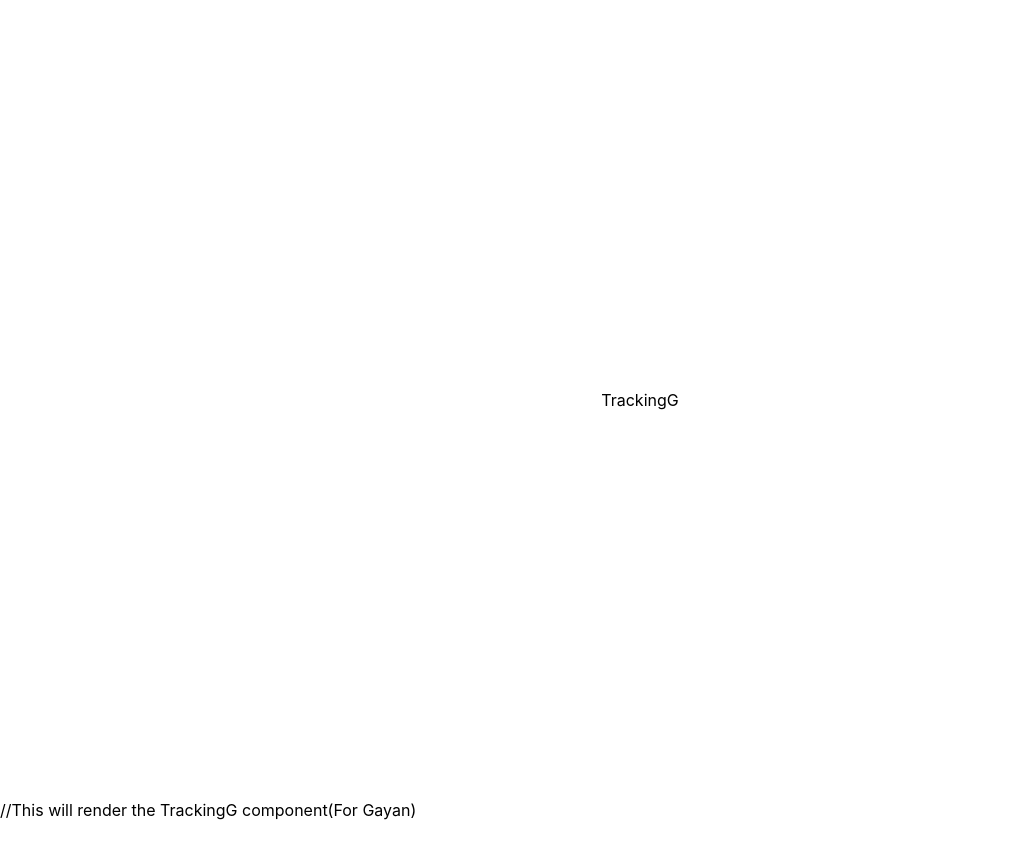
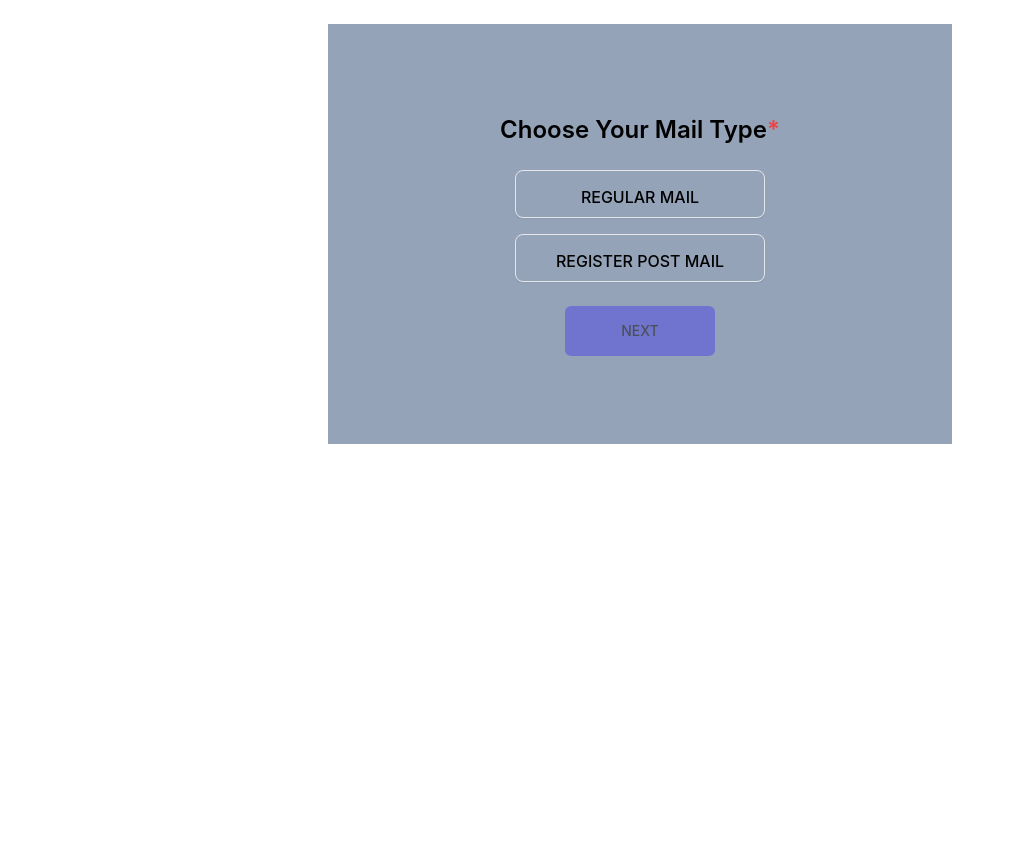
Before and after one commit to malinda-sampath/Barcode-Based-Mail-Tracking-System_Frontend, a React (Create React App) app in the folder uor-mts-frontend/: page / in a window 1280 px wide. Shown: the top 858 px of the page, without its empty margins (0-1015 px from the left). After the commit the page ends 800 px from the top, so only its background shows below. Built offline with nearby package versions, Linux system fonts and the light colour scheme.

Commit message:
CLF_0012

```diff
--- a/uor-mts-frontend/src/App.tsx
+++ b/uor-mts-frontend/src/App.tsx
@@ -2,13 +2,19 @@ import React from "react";
 import TrackingG from "./pages/TrackingG";
 import TrackingL from "./pages/TrackingL";
 
+const App: React.FC = () => {
+  // Define the onClick handler function
+  const handleClick = () => {
+    alert("Button clicked!");
+  };
 
-const App: React.FC = () => (
-  <div>
-    <TrackingG /> //This will render the TrackingG component(For Gayan)
-    <TrackingL /> //This will render the TrackingL component(For Layan)
-  </div>
-);
+  return (
 
 
+      <TrackingG></TrackingG>
+
+
+  );
+};
+
 export default App;
--- /dev/null
+++ b/uor-mts-frontend/src/components/ui/button.tsx
@@ -0,0 +1,23 @@
+import React from "react";
+
+interface ButtonProps extends React.ButtonHTMLAttributes<HTMLButtonElement> {
+  className?: string;
+}
+
+const Button = React.forwardRef<HTMLButtonElement, ButtonProps>(
+  ({ className, children, ...props }, ref) => {
+    return (
+      <button
+        ref={ref}
+        className={`inline-flex items-center justify-center rounded-md text-sm font-medium transition-colors focus-visible:outline-none focus-visible:ring-2 focus-visible:ring-ring focus-visible:ring-offset-2 disabled:opacity-50 disabled:pointer-events-none ring-offset-background ${className}`}
+        {...props}
+      >
+        {children}
+      </button>
+    );
+  }
+);
+
+Button.displayName = "Button";
+
+export { Button };
--- /dev/null
+++ b/uor-mts-frontend/src/components/ui/card.tsx
@@ -0,0 +1,23 @@
+import React from "react";
+
+interface CardProps extends React.HTMLAttributes<HTMLDivElement> {
+  className?: string;
+}
+
+const Card = React.forwardRef<HTMLDivElement, CardProps>(
+  ({ className, children, ...props }, ref) => {
+    return (
+      <div
+        ref={ref}
+        className={`rounded-lg border bg-card text-card-foreground shadow-sm ${className}`}
+        {...props}
+      >
+        {children}
+      </div>
+    );
+  }
+);
+
+Card.displayName = "Card";
+
+export { Card };
--- a/uor-mts-frontend/src/pages/TrackingG.tsx
+++ b/uor-mts-frontend/src/pages/TrackingG.tsx
@@ -1,11 +1,54 @@
-import React from 'react';
+"use client"
 
-const TrackingG: React.FC = () => {
-    return (
-        <div className="flex items-center justify-center min-h-screen">
-            <h1>TrackingG</h1>
+import { useState } from "react";
+import { Button } from "../components/ui/button";
+import { Card } from "../components/ui/card";
+
+export default function MailTypeSelector() {
+  const [selectedType, setSelectedType] = useState<string | null>(null);
+
+  return (
+    <div className="flex justify-center w-full max-w-2xl p-6 mx-auto">
+      <form className="flex flex-col items-center w-[800px] h-[420px] bg-slate-400 pt-[90px]">
+        <div className="w-full max-w-md space-y-6">
+          {/* Heading */}
+          <h2 className="flex justify-center text-2xl font-semibold text-center">
+            Choose Your Mail Type <span className="text-red-500">*</span>
+          </h2>
+
+          {/* Card Buttons */}
+          <div className="flex flex-col items-center gap-4">
+            <Card
+              className={`p-4 h-12 w-[250px] cursor-pointer transition-all hover:border-primary ${
+                selectedType === "regular" ? "border-2 border-primary" : ""
+              }`}
+              onClick={() => setSelectedType("regular")}
+            >
+              <p className="font-medium text-center">REGULAR MAIL</p>
+            </Card>
+
+            <Card
+              className={`p-4 h-12 w-[250px] cursor-pointer transition-all hover:border-primary ${
+                selectedType === "register" ? "border-2 border-primary" : ""
+              }`}
+              onClick={() => setSelectedType("register")}
+            >
+              <p className="font-medium text-center">REGISTER POST MAIL</p>
+            </Card>
+          </div>
+
+          {/* Centered NEXT Button */}
+          <div className="flex justify-center">
+            <Button
+              className="w-[150px] h-[50px] bg-[#4F46E5] hover:bg-[#4338CA]"
+              disabled={!selectedType}
+              onClick={() => console.log(`Selected mail type: ${selectedType}`)}
+            >
+              NEXT
+            </Button>
+          </div>
         </div>
-    )
+      </form>
+    </div>
+  );
 }
-
-export default TrackingG;
```
